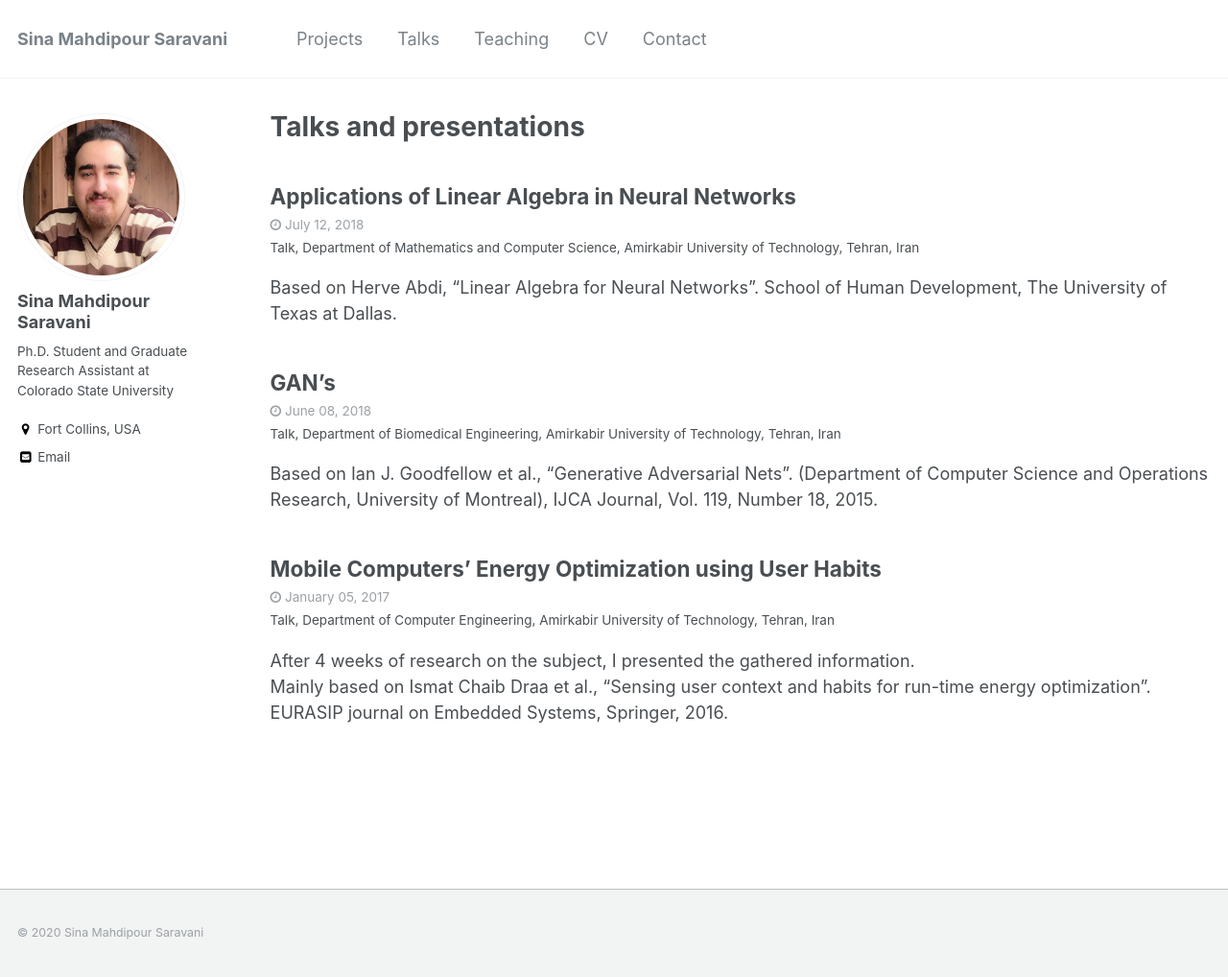
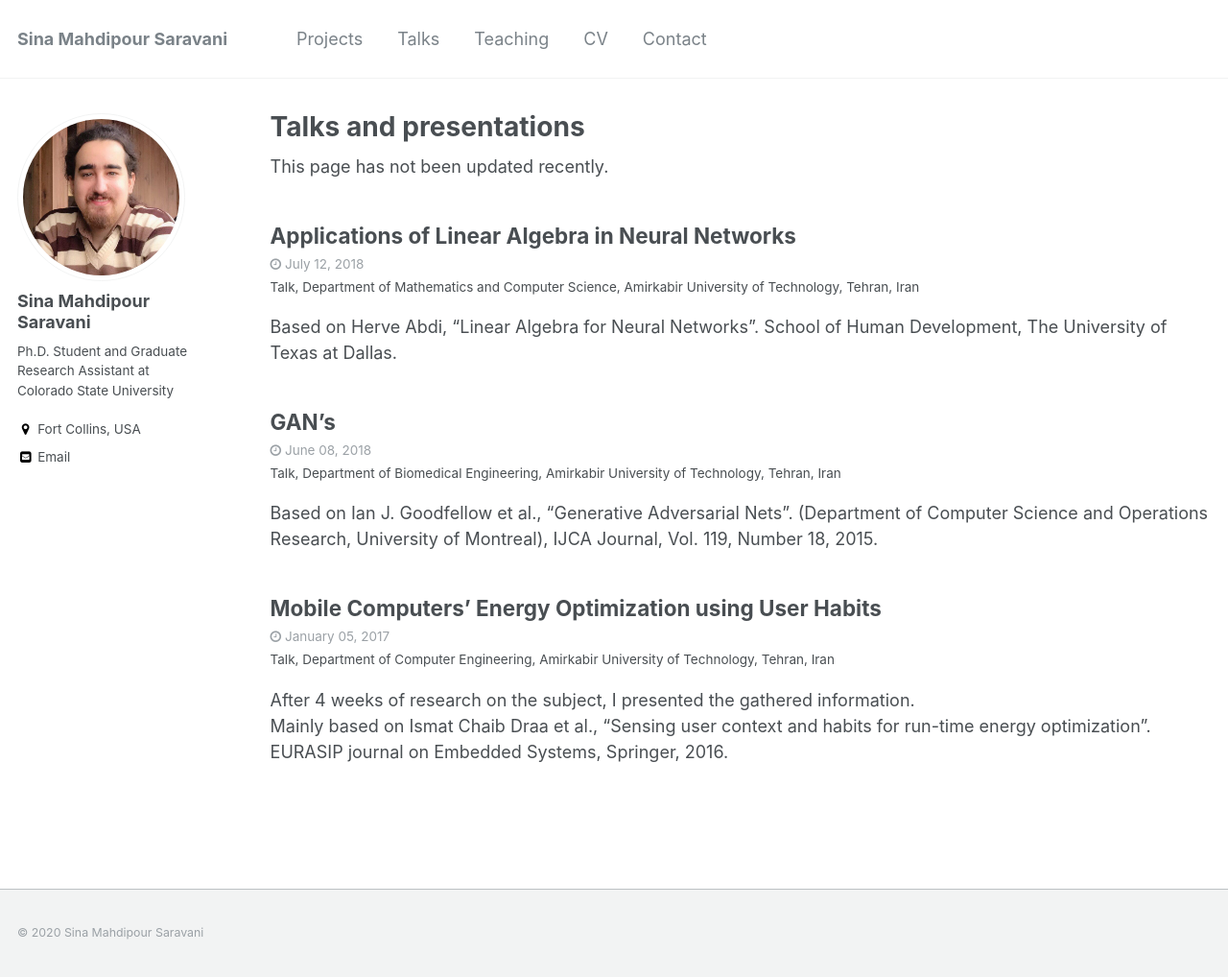
Before and after one commit to sinamps/sinamps.github.io, a Jekyll site: the page built from _pages/talks.html, in a window 1280 px wide and 1018 px high. Shown: the whole window at 96% size. Built offline with Jekyll 4.4.1, drawn with Linux system fonts in a browser that asks for light colours.

Commit message:
Update talks.html

```diff
--- a/_pages/talks.html
+++ b/_pages/talks.html
@@ -4,6 +4,8 @@ title: "Talks and presentations"
 permalink: /talks/
 author_profile: true
 ---
+
+This page has not been updated recently.
 
 {% if site.talkmap_link == true %}
 
```
